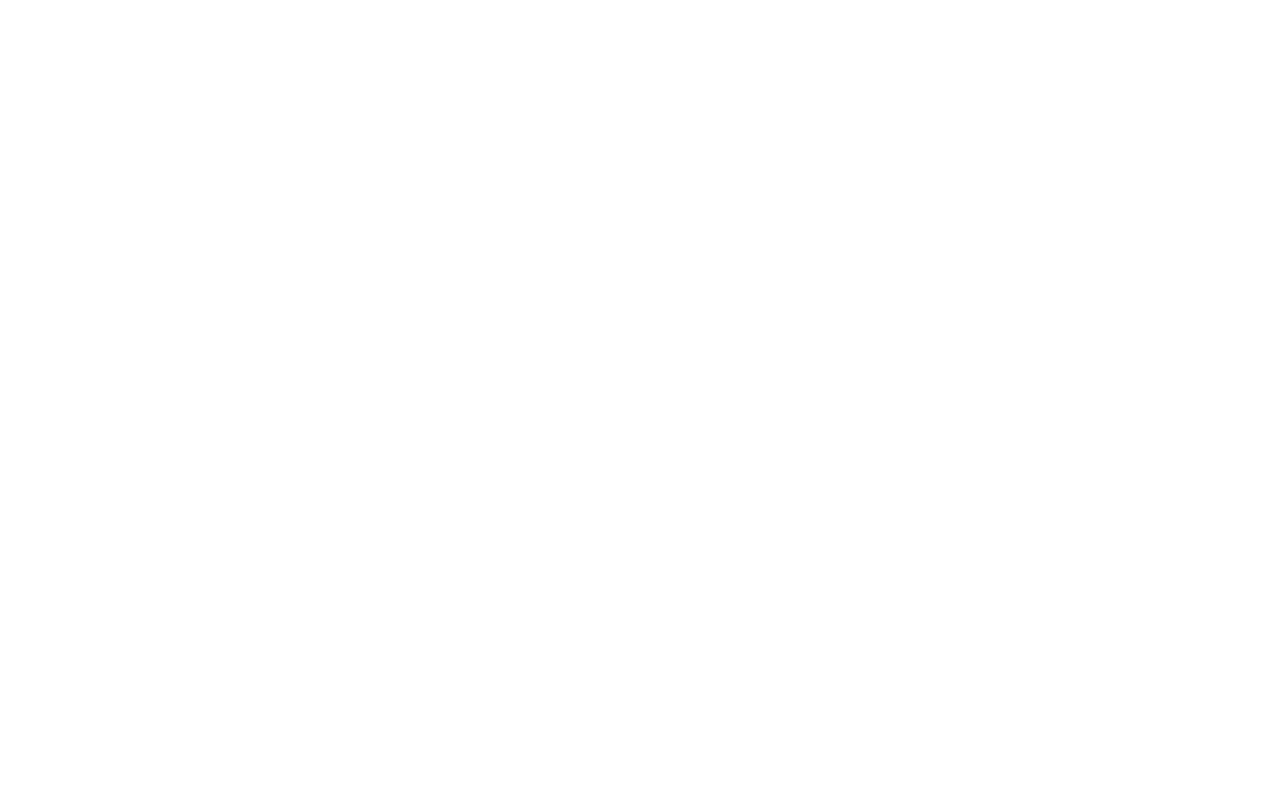
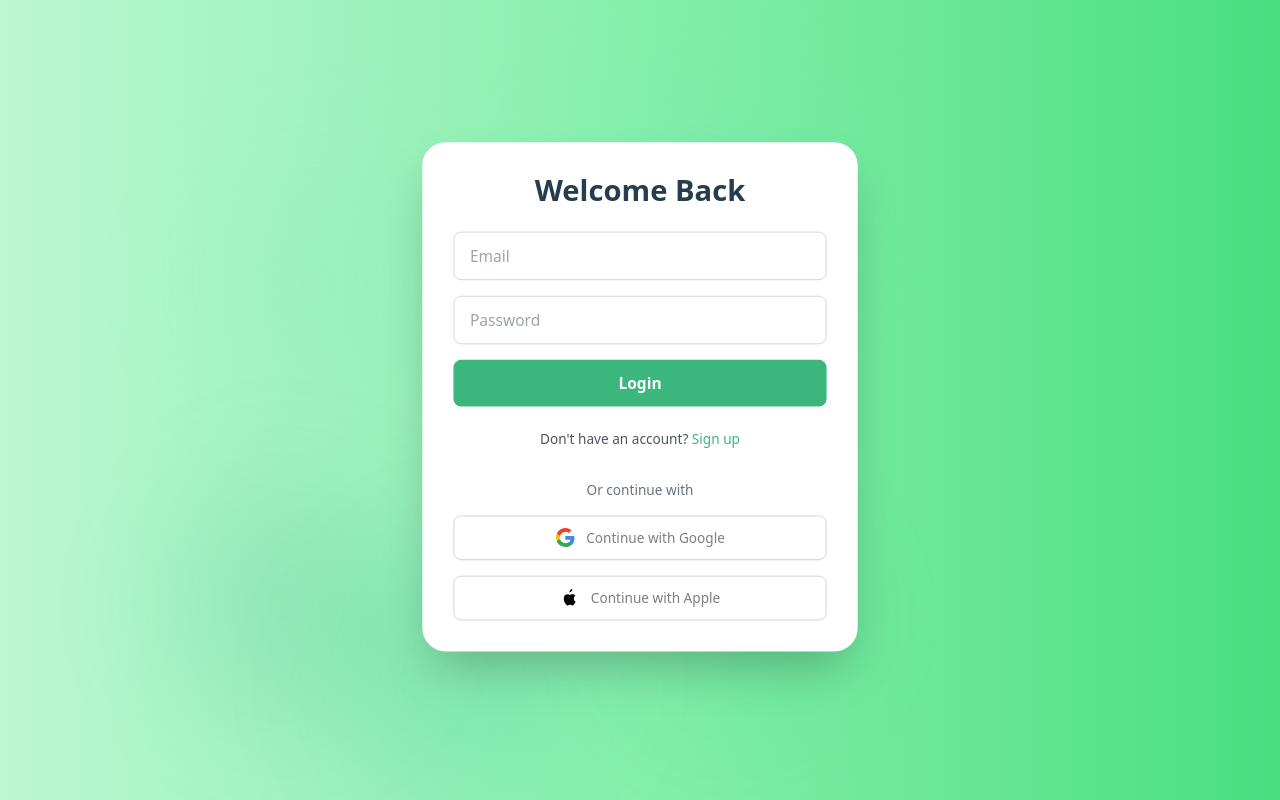
Before and after one commit to harshpratik2411/Nest, a React (Vite) app: page /account in a window 1280 px wide. Before the commit this address had no page. Built offline with nearby package versions, Linux system fonts and the light colour scheme.

Commit message:
login and signup page created in account

```diff
--- a/package.json
+++ b/package.json
@@ -12,6 +12,7 @@
   "dependencies": {
     "@react-google-maps/api": "^2.20.6",
     "aos": "^2.3.4",
+    "framer-motion": "^12.10.5",
     "react": "^19.0.0",
     "react-dom": "^19.0.0",
     "react-icons": "^5.5.0",
--- a/src/App.jsx
+++ b/src/App.jsx
@@ -19,6 +19,7 @@
 import Cart from './Pages/Cart/Cart';
 import { CartProvider } from './Context/CartContext';
 import Compare from './Pages/Compare/Compare';
+import Account from './Pages/Account/Account';
 
 
 
@@ -54,6 +55,7 @@
          <Route path="/blog/:id" element={<BlogDetailsMain />} />
         <Route path="/contact" element={<Contact />} />
         <Route path="/compare" element={<Compare />} />
+        <Route path="/account" element={<Account/>} />
       </Routes>
     </BrowserRouter>
         </CartProvider>
--- a/src/Pages/Account/Account.jsx
+++ b/src/Pages/Account/Account.jsx
@@ -1,9 +1,201 @@
-import React from 'react'
+import React, { useState, useEffect } from 'react';
+import { motion } from 'framer-motion';
+import AOS from 'aos';
+import { useNavigate } from 'react-router';
+import 'aos/dist/aos.css';
+const Account = () => {
+  const [isLogin, setIsLogin] = useState(true);
+  const [fullName, setFullName] = useState('');
+  const [email, setEmail] = useState('');
+  const [password, setPassword] = useState('');
+  const navigate = useNavigate(); // Initialize the navigate function
 
-const Account = () => {
+  useEffect(() => {
+    AOS.init({ duration: 1000 });
+  }, []);
+
+  const handleSubmit = (e) => {
+    e.preventDefault();
+
+    // Store user data in localStorage
+    const userData = { fullName, email, password };
+    localStorage.setItem('user', JSON.stringify(userData));
+
+    // Alert the user about successful login/signup
+    alert(`${isLogin ? 'Logged in' : 'Signed up'} successfully!`);
+
+    // Clear form data
+    setFullName('');
+    setEmail('');
+    setPassword('');
+
+    // Navigate to the home page
+    navigate('/');
+  };
+
+  const floatingAnim = {
+    animate: {
+      y: [0, -10, 0],
+      transition: {
+        duration: 5,
+        repeat: Infinity,
+        ease: 'easeInOut',
+      },
+    },
+  };
+
   return (
-    <div>Account</div>
-  )
-}
+   <>
+    <div className="relative flex justify-center items-center min-h-screen bg-gradient-to-r from-green-200 via-green-300 to-green-400 overflow-hidden px-4">
+      {[...Array(5)].map((_, i) => (
+        <motion.div
+          key={i}
+          className="absolute rounded-full blur-3xl"
+          initial={{ opacity: 0, scale: 0 }}
+          animate={{
+            opacity: [0.1, 0.2, 0.1],
+            scale: [0.8, 1.4, 1.2],
+            rotate: [0, 360],
+          }}
+          transition={{
+            duration: 20 + i * 2,
+            repeat: Infinity,
+            ease: 'easeInOut',
+          }}
+          style={{
+            width: `${150 + i * 30}px`,
+            height: `${150 + i * 30}px`,
+            top: `${Math.random() * 100}%`,
+            left: `${Math.random() * 100}%`,
+            backgroundColor: ['#10b981', '#6ee7b7', '#059669'][i % 3],
+          }}
+        />
+      ))}
 
-export default Account
+      {/* 📦 Card with Motion */}
+      <motion.div
+        variants={floatingAnim}
+        animate="animate"
+        className="z-10 w-full max-w-md p-8 bg-white rounded-3xl shadow-2xl"
+        data-aos="zoom-in"
+      >
+        <motion.h2
+          initial={{ opacity: 0, y: -20 }}
+          animate={{ opacity: 1, y: 0 }}
+          transition={{ duration: 0.6 }}
+          className="text-3xl font-extrabold text-center text-custom-blue mb-6"
+        >
+          {isLogin ? 'Welcome Back ' : 'Create Account '}
+        </motion.h2>
+
+        <motion.form
+          className="space-y-4"
+          onSubmit={handleSubmit}
+          initial="hidden"
+          animate="visible"
+          variants={{
+            visible: { transition: { staggerChildren: 0.15 } },
+          }}
+        >
+          {!isLogin && (
+            <motion.input
+              type="text"
+              placeholder="Full Name"
+              value={fullName}
+              onChange={(e) => setFullName(e.target.value)}
+              className="w-full px-4 py-3 border border-gray-300 rounded-lg focus:outline-none focus:ring-2 focus:ring-green-400"
+              variants={{ hidden: { opacity: 0, x: -20 }, visible: { opacity: 1, x: 0 } }}
+            />
+          )}
+          <motion.input
+            type="email"
+            placeholder="Email"
+            value={email}
+            onChange={(e) => setEmail(e.target.value)}
+            required
+            className="w-full px-4 py-3 border border-gray-300 rounded-lg focus:outline-none focus:ring-2 focus:ring-green-400"
+            variants={{ hidden: { opacity: 0, x: -20 }, visible: { opacity: 1, x: 0 } }}
+          />
+          <motion.input
+            type="password"
+            placeholder="Password"
+            value={password}
+            onChange={(e) => setPassword(e.target.value)}
+            required
+            className="w-full px-4 py-3 border border-gray-300 rounded-lg focus:outline-none focus:ring-2 focus:ring-green-400"
+            variants={{ hidden: { opacity: 0, x: -20 }, visible: { opacity: 1, x: 0 } }}
+          />
+
+          <motion.button
+            type="submit"
+            className="w-full bg-custom-green hover:bg-green-600 text-white font-semibold py-3 px-4 rounded-lg transition"
+            whileHover={{ scale: 1.05 }}
+            whileTap={{ scale: 0.95 }}
+          >
+            {isLogin ? 'Login' : 'Sign Up'}
+          </motion.button>
+        </motion.form>
+
+        <motion.p
+          className="mt-6 text-sm text-center text-gray-600"
+          initial={{ opacity: 0 }}
+          animate={{ opacity: 1 }}
+          transition={{ delay: 0.8 }}
+        >
+          {isLogin ? "Don't have an account?" : 'Already have an account?'}{' '}
+          <button
+            onClick={() => setIsLogin(!isLogin)}
+            className="text-custom-green hover:underline font-medium"
+          >
+            {isLogin ? 'Sign up' : 'Login'}
+          </button>
+        </motion.p>
+
+        {/* 🔐 Social Buttons */}
+        <motion.div
+          className="mt-8"
+          initial={{ opacity: 0 }}
+          animate={{ opacity: 1 }}
+          transition={{ delay: 1 }}
+        >
+          <div className="text-center text-gray-500 mb-4 text-sm">Or continue with</div>
+          <div className="flex flex-col gap-4">
+            <motion.button
+              onClick={() => alert('Google login')}
+              whileHover={{ scale: 1.03 }}
+              className="flex items-center justify-center gap-3 px-4 py-3 border border-gray-300 rounded-lg shadow-sm hover:bg-gray-100 transition"
+            >
+              {/* Google SVG */}
+              <svg className="w-5 h-5" viewBox="0 0 488 512" xmlns="http://www.w3.org/2000/svg">
+                <path fill="#4285F4" d="M488 261.8c0-17.7-1.6-34.8-4.6-51.3H249v97.1h135.6c-5.9 31.5-23.6 58.3-50.4 76.3v63h81.5c47.7-43.9 74.3-108.5 74.3-185.1z"/>
+                <path fill="#34A853" d="M249 500c67.5 0 124.3-22.4 165.8-60.9l-81.5-63c-22.8 15.3-52 24.4-84.3 24.4-64.7 0-119.6-43.6-139.3-102.1H25v64.1C66.5 449.1 152.9 500 249 500z"/>
+                <path fill="#FBBC04" d="M109.7 297.4c-9.6-28.8-9.6-59.8 0-88.6V144H25c-31.3 61.7-31.3 136.5 0 198.2l84.7-64.8z"/>
+                <path fill="#EA4335" d="M249 97.6c35.2 0 66.9 12.1 91.9 35.9l68.9-68.9C373.3 24 316.5 0 249 0 152.9 0 66.5 50.9 25 144l84.7 64.8c19.7-58.5 74.6-102.1 139.3-102.1z"/>
+              </svg>
+              <span className="text-sm font-medium text-custom-new-gray">Continue with Google</span>
+            </motion.button>
+
+            <motion.button
+              onClick={() => alert('Apple login')}
+              whileHover={{ scale: 1.03 }}
+              className="flex items-center justify-center gap-3 px-4 py-3 border border-gray-300 rounded-lg shadow-sm hover:bg-gray-100 transition"
+            >
+              {/* Apple SVG */}
+              <svg className="w-5 h-5" viewBox="0 0 384 512" xmlns="http://www.w3.org/2000/svg">
+                <path
+                  fill="black"
+                  d="M259.5 81.7c13.6-16.4 22.8-39.3 20.3-61.7-19.6.8-43.2 13-57.2 29.5-12.6 14.7-23.7 38.2-20.7 60.6 21.8 1.7 43.9-11.1 57.6-28.4zM318.7 268.7c-.3-49.7 40.5-73.5 42.3-74.7-23.1-33.7-58.9-38.3-71.5-38.8-30.4-3.1-59.3 17.9-74.6 17.9-15.5 0-39.3-17.4-64.7-17-33.3.5-64.1 19.5-81.2 49.5-34.7 60.3-8.8 149.3 24.8 198.3 16.4 24 35.9 50.9 61.5 49.9 24.3-1 33.5-16 62.7-16 29.2 0 37.4 16 63 15.5 26-.4 42.4-24.5 58.3-48.7 18.3-27 25.8-53.3 26.1-54.7-.6-.3-49.7-19.1-49.9-75.9z"
+                />
+              </svg>
+              <span className="text-sm font-medium text-custom-new-gray">Continue with Apple</span>
+            </motion.button>
+          </div>
+        </motion.div>
+      </motion.div>
+    </div>
+
+    </>
+  );
+};
+
+export default Account;
```
Also changed, not shown: 1 other file (tests, documents, lock files or other folders).
